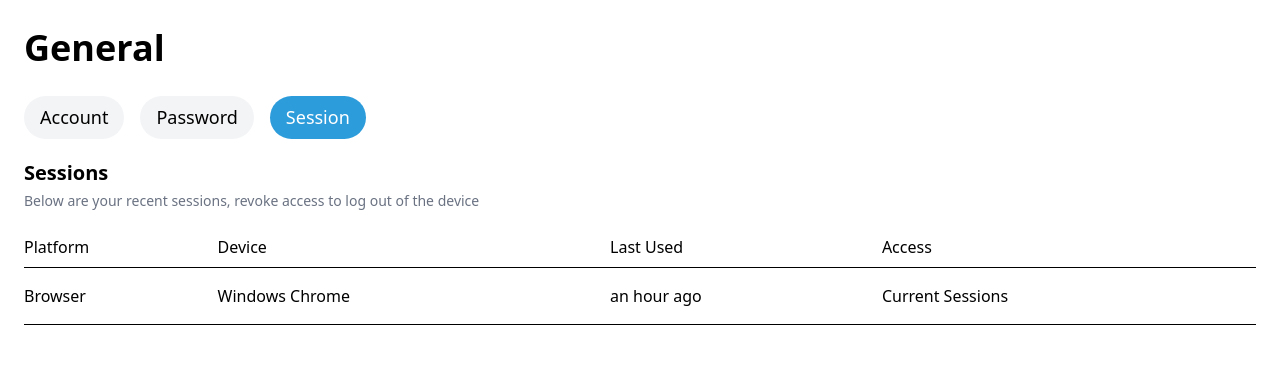
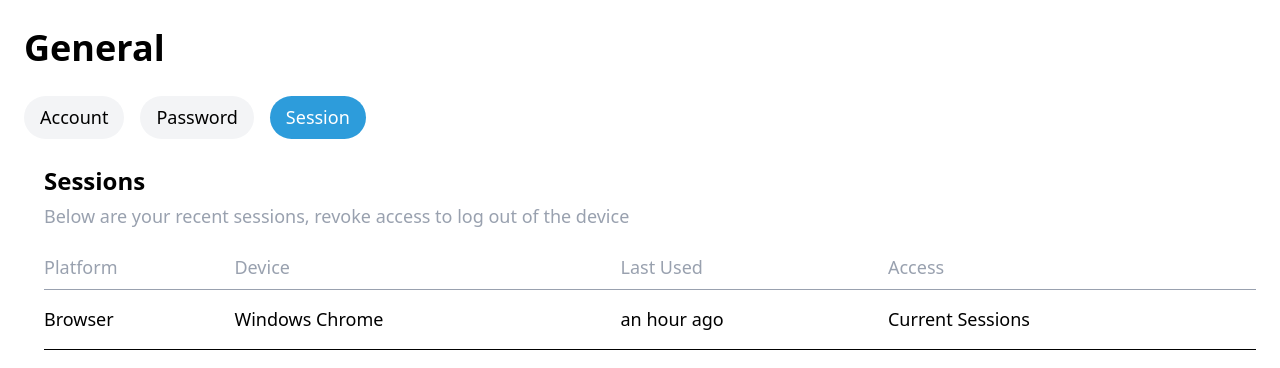
Before and after one commit to MrNobodyCam/SmartSched, a React (Vite) app in the folder frontend/: page / in a window 1280 px wide. Both pictures are taken after a click on the button "Session". Shown: the top 368 px of the page. Built offline with nearby package versions, Linux system fonts and the light colour scheme.

Commit message:
GeneralV1.5

```diff
--- a/frontend/src/pages/General/general_sessions.tsx
+++ b/frontend/src/pages/General/general_sessions.tsx
@@ -16,9 +16,9 @@ const SessionManagement = () => {
   return (
     <div className=" min-h-screen">
       <div className=" relative">
-        <div className="space-y-6 -mt-1">
-          <h2 className="text-xl font-semibold mb-1">Sessions</h2>
-          <p className="text-gray-500 text-sm mb-6">
+        <div className="space-y-6 mt-5 ml-5">
+          <h2 className="text-[24px] font-bold mb-1">Sessions</h2>
+          <p className="text-gray-400 text-[18px] mb-6">
             Below are your recent sessions, revoke access to log out of the
             device
           </p>
@@ -27,7 +27,7 @@ const SessionManagement = () => {
           <div className="overflow-x-auto">
             <table className="w-full">
               <thead>
-                <tr className="border-b">
+                <tr className="border-b text-gray-400 text-[18px]">
                   <th className="text-left font-medium pb-2">Platform</th>
                   <th className="text-left font-medium pb-2">Device</th>
                   <th className="text-left font-medium pb-2">Last Used</th>
@@ -36,7 +36,7 @@ const SessionManagement = () => {
               </thead>
               <tbody>
                 {sessions.map((session) => (
-                  <tr key={session.id} className="border-b hover:bg-gray-50">
+                  <tr key={session.id} className="border-b text-[18px]">
                     <td className="py-4">{session.platform}</td>
                     <td className="py-4">{session.device}</td>
                     <td className="py-4">{session.lastUsed}</td>
```
